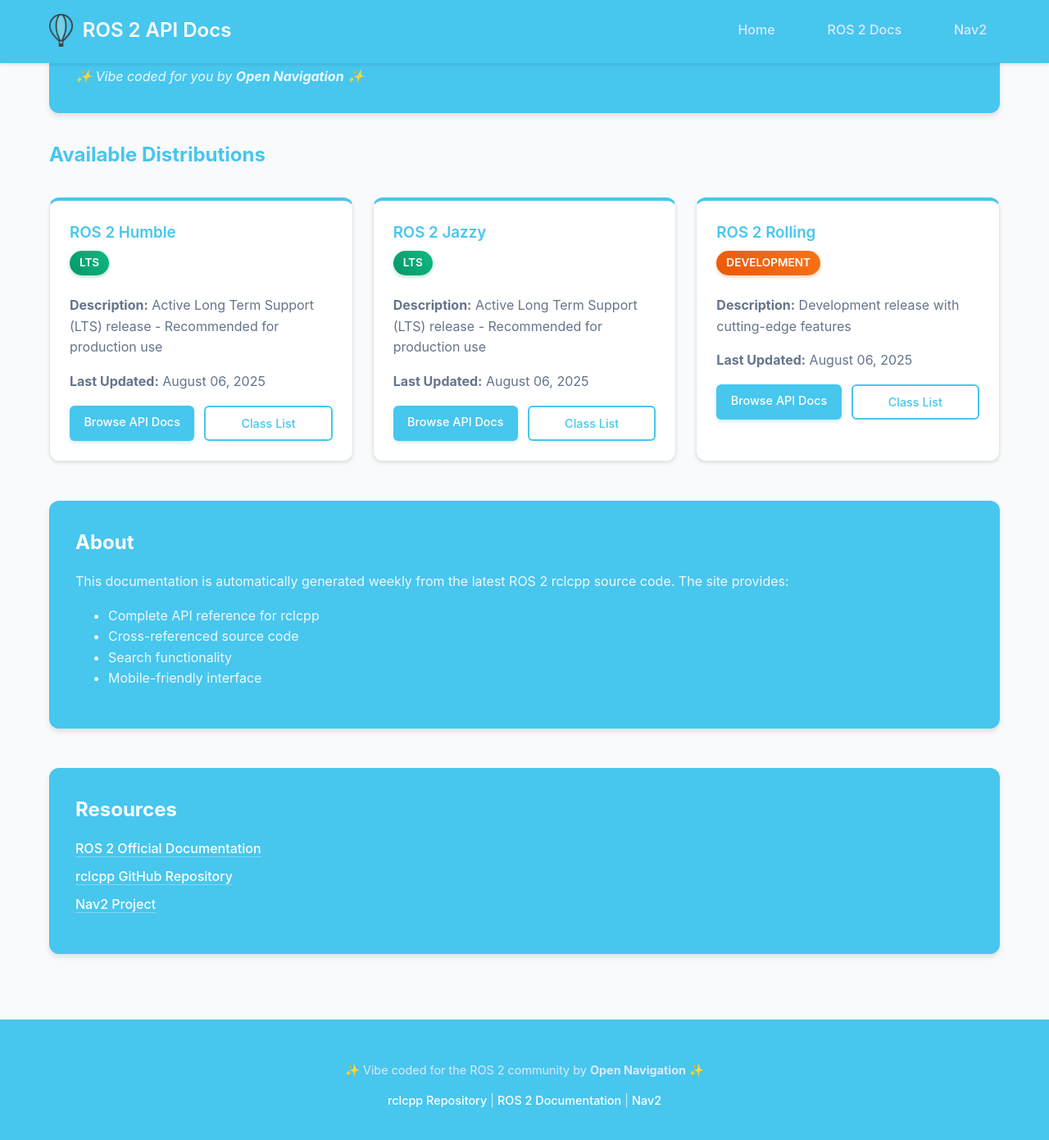
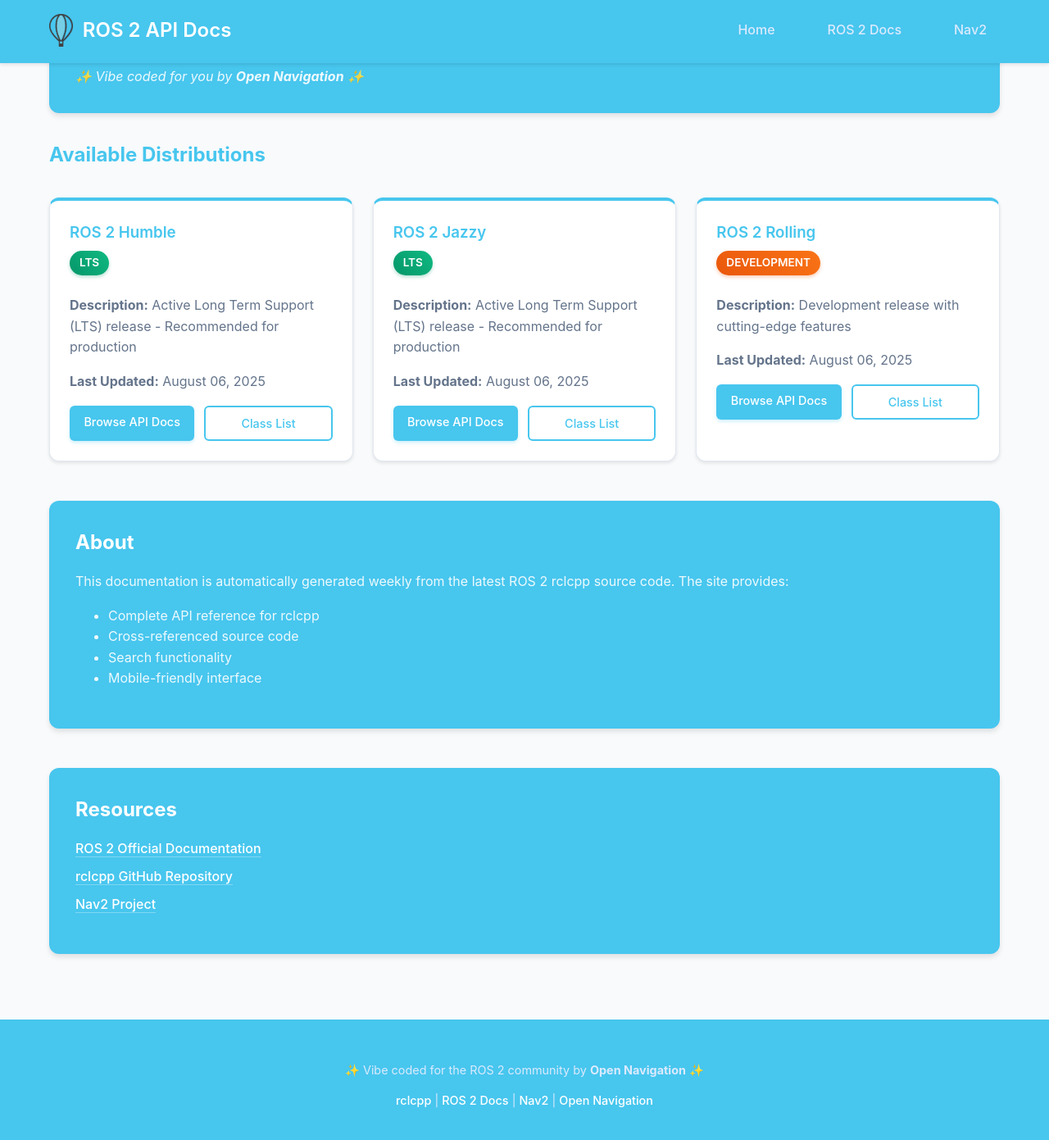
Before and after one commit to ros-navigation/rosdox.nav2.org, a Jekyll site: the page built from index.md, in a window 1280 px wide and 1400 px high, scrolled down 228 px. Shown: the top 1391 px of the window at 82% size. Built offline with Jekyll 4.4.1, drawn with Linux system fonts in a browser that asks for light colours.

Commit message:
Updates
Signed-off-by: Steve Macenski <stevenmacenski@gmail.com>

```diff
--- a/_layouts/default.html
+++ b/_layouts/default.html
@@ -47,9 +47,10 @@
     <footer class="site-footer">
         <div class="container">
             <p>✨ Vibe coded for the ROS 2 community by <strong>Open Navigation</strong> ✨</p>
-            <p><a href="https://github.com/ros2/rclcpp" target="_blank">rclcpp Repository</a> |
-               <a href="https://docs.ros.org/" target="_blank">ROS 2 Documentation</a> |
-               <a href="https://nav2.org/" target="_blank">Nav2</a></p>
+            <p><a href="https://github.com/ros2/rclcpp" target="_blank">rclcpp</a> |
+               <a href="https://docs.ros.org/" target="_blank">ROS 2 Docs</a> |
+               <a href="https://nav2.org/" target="_blank">Nav2</a> |
+               <a href="https://opennav.org/" target="_blank">Open Navigation</a></p>
         </div>
     </footer>
 </body>
```
Also changed, not shown: _distributions/humble.md (+1 -1 lines), _distributions/jazzy.md (+1 -1 lines), README.md.
